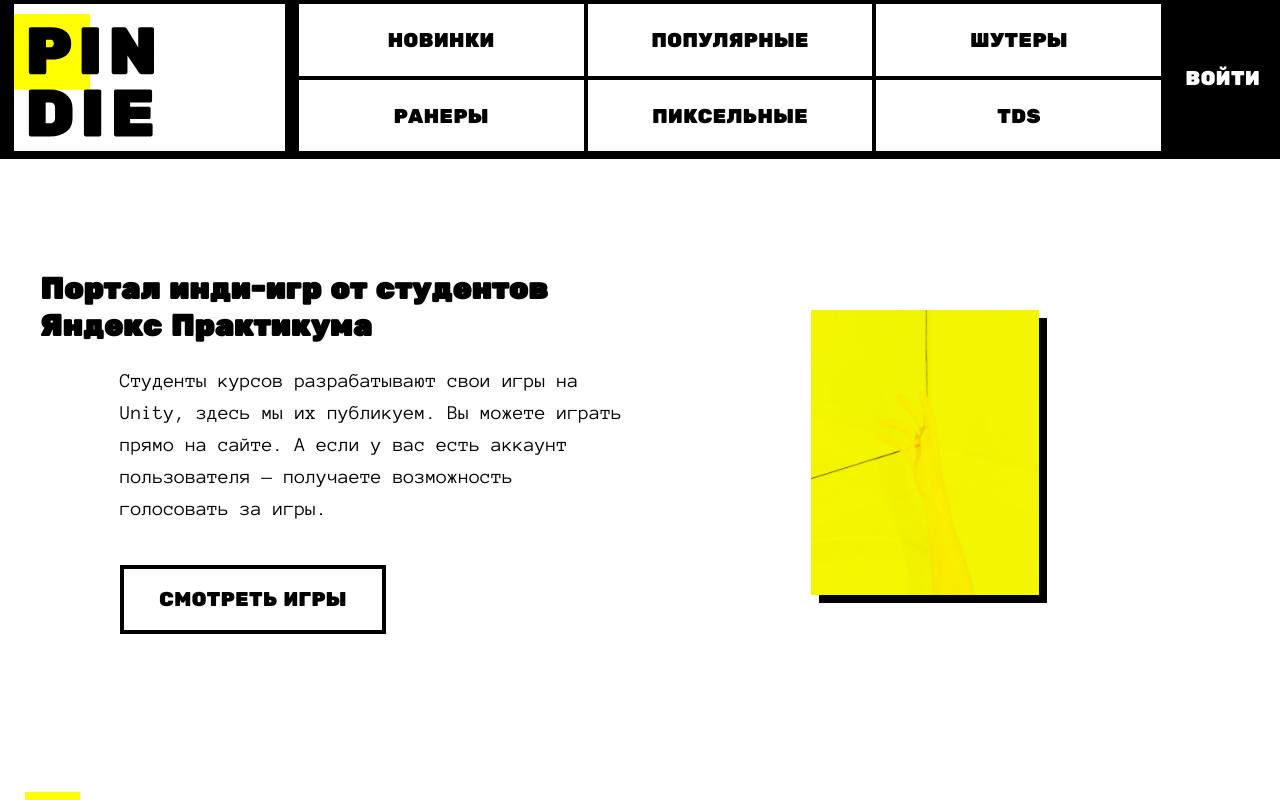
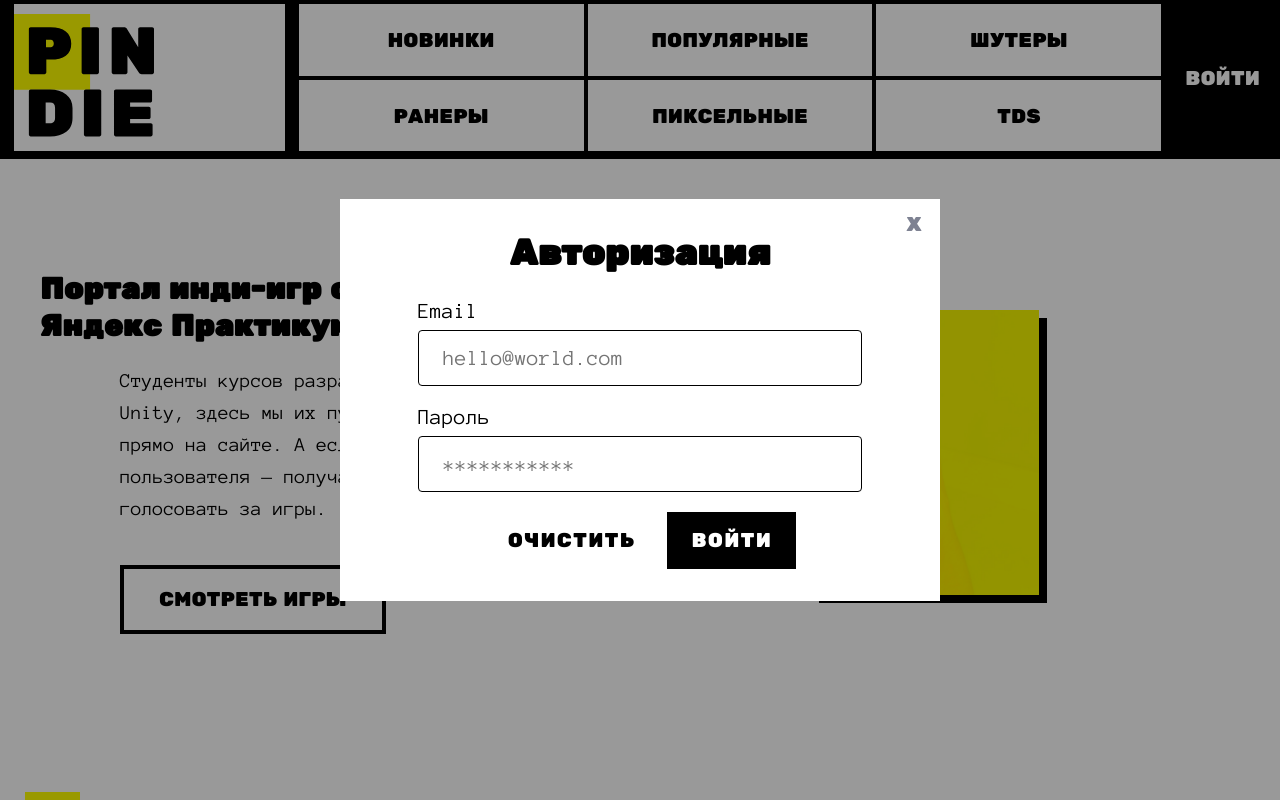
Before and after one commit to devitq/PindieFrontend, a Next.js app: page / in a window 1280 px wide. Both pictures are taken after a click on the button "ВОЙТИ". Shown: the top 800 px of the page. Built offline with nearby package versions, Linux system fonts and the light colour scheme.

Commit message:
Added auth pop-up and added an option to get a promo code

```diff
--- /dev/null
+++ b/app/components/AuthForm/AuthForm.jsx
@@ -0,0 +1,35 @@
+import Styles from "./AuthForm.module.css"
+
+export const AuthForm = () => {
+	return (
+		<form className={Styles["form"]}>
+			<h2 className={Styles["form__title"]}>Авторизация</h2>
+			<div className={Styles["form__fields"]}>
+				<label className={Styles["form__field"]}>
+					<span className={Styles["form__field-title"]}>Email</span>
+					<input
+						className={Styles["form__field-input"]}
+						type="email"
+						placeholder="hello@world.com"
+					/>
+				</label>
+				<label className={Styles["form__field"]}>
+					<span className={Styles["form__field-title"]}>Пароль</span>
+					<input
+						className={Styles["form__field-input"]}
+						type="password"
+						placeholder="***********"
+					/>
+				</label>
+			</div>
+			<div className={Styles["form__actions"]}>
+				<button className={Styles["form__reset"]} type="reset">
+					Очистить
+				</button>
+				<button className={Styles["form__submit"]} type="submit">
+					Войти
+				</button>
+			</div>
+		</form>
+	)
+}
--- /dev/null
+++ b/app/components/AuthForm/AuthForm.module.css
@@ -0,0 +1,94 @@
+.form {
+	display: flex;
+	flex-direction: column;
+	align-items: center;
+}
+
+.form__title {
+	margin-bottom: 24px;
+	font-size: 36px;
+}
+
+.form__fields {
+	display: flex;
+	flex-direction: column;
+	width: 100%;
+}
+
+.form__field {
+	display: flex;
+	flex-direction: column;
+	margin-bottom: 20px;
+}
+
+.form__field-title {
+	margin-bottom: 8px;
+	font-size: 22px;
+}
+
+.form__field-input {
+	width: 100%;
+	border: 1px solid #000000;
+	border-radius: 4px;
+	padding: 16px 24px;
+	font-family: inherit;
+	font-size: 22px;
+}
+
+.form__actions {
+	display: flex;
+	justify-content: center;
+	width: 100%;
+	gap: 8px;
+}
+
+.form__reset {
+	font-family: "Rubic One", sans-serif;
+	background-color: transparent;
+	font-size: 20px;
+	letter-spacing: 1.2px;
+	text-transform: uppercase;
+	border: none;
+	padding: 16px 24px;
+	transition:
+		color 0.3s ease-in-out,
+		background-color 0.3s ease-in-out;
+}
+
+.form__reset:hover {
+	color: yellow;
+	background-color: #000;
+}
+
+.form__reset:disabled {
+	opacity: 0.9;
+	pointer-events: none;
+}
+
+.form__reset:hover + .form__submit {
+	color: #000;
+	background-color: transparent;
+}
+
+.form__submit {
+	background-color: #000;
+	color: #fff;
+	font-family: "Rubic One", sans-serif;
+	font-size: 20px;
+	letter-spacing: 1.2px;
+	text-transform: uppercase;
+	border: none;
+	padding: 16px 24px;
+	transition:
+		color 0.3s ease-in,
+		background-color 0.3s ease-in;
+}
+
+.form__submit:hover {
+	color: yellow;
+}
+
+.form__submit:disabled {
+	opacity: 0.5;
+	pointer-events: none;
+}
--- a/app/components/CardsList/CardsList.jsx
+++ b/app/components/CardsList/CardsList.jsx
@@ -13,6 +13,7 @@ export const CardsList = (props) => {
 					<li key={index} className={Styles["cards-list__item"]}>
 						<a
 							href={gameData.link}
+							target="_blank"
 							className={Styles["card-list__link"]}
 						>
 							<Card gameData={gameData} />
--- a/app/components/Header/Header.jsx
+++ b/app/components/Header/Header.jsx
@@ -1,6 +1,24 @@
+"use client"
+
+import { useState } from "react"
+
+import { AuthForm } from "../AuthForm/AuthForm"
+import { Overlay } from "../Overlay/Overlay"
+import { Popup } from "../Popup/Popup"
+
 import Styles from "./Header.module.css"
 
 export const Header = () => {
+	const [popupIsOpened, setPopupIsOpened] = useState(false)
+
+	const openPopup = () => {
+		setPopupIsOpened(true)
+	}
+
+	const closePopup = () => {
+		setPopupIsOpened(false)
+	}
+
 	return (
 		<header className={Styles["header"]}>
 			<a href="/" className={Styles["logo"]}>
@@ -44,9 +62,18 @@ export const Header = () => {
 					</li>
 				</ul>
 				<div className={Styles["auth"]}>
-					<button className={Styles["auth__button"]}>Войти</button>
+					<button
+						className={Styles["auth__button"]}
+						onClick={openPopup}
+					>
+						Войти
+					</button>
 				</div>
 			</nav>
+			<Overlay isOpened={popupIsOpened} closePopup={closePopup} />
+			<Popup isOpened={popupIsOpened} closePopup={closePopup}>
+				<AuthForm />
+			</Popup>
 		</header>
 	)
 }
--- /dev/null
+++ b/app/components/Overlay/Overlay.jsx
@@ -0,0 +1,10 @@
+import Styles from "./Overlay.module.css"
+
+export const Overlay = (props) => {
+	return (
+		<div
+			className={`${Styles["overlay"]} ${props.isOpened && Styles["overlay_is-opened"]}`}
+			onClick={props.closePopup}
+		></div>
+	)
+}
--- /dev/null
+++ b/app/components/Overlay/Overlay.module.css
@@ -0,0 +1,12 @@
+.overlay {
+	position: fixed;
+	top: 0;
+	left: 0;
+	inset: 0;
+	background-color: rgb(0 0 0 / 0.4);
+	display: none;
+}
+
+.overlay_is-opened {
+	display: block;
+}
--- /dev/null
+++ b/app/components/Popup/Popup.jsx
@@ -0,0 +1,24 @@
+import Styles from "./Popup.module.css"
+
+export const Popup = (props) => {
+	return (
+		<div
+			className={`${Styles["popup"]} ${props.isOpened && Styles["popup_is-opened"]}`}
+		>
+			<button className={Styles["close"]} onClick={props.closePopup}>
+				<svg
+					className={Styles["close-icon"]}
+					xmlns="http://www.w3.org/2000/svg"
+					fill="none"
+					viewBox="0 0 16 25"
+				>
+					<path
+						fill="#7E8292"
+						d="M15.3321 18.34c.04.0667.06.1533.06.26 0 .0933-.0467.1867-.14.28-.08.08-.18.12-.3.12h-4.5c-.36 0-.63332-.1533-.81999-.46l-1.74-2.68-1.66 2.68c-.18667.3067-.46.46-.82.46h-4.36c-.120001 0-.226667-.04-.320001-.12-.08-.0933-.12-.1867-.12-.28 0-.1067.02-.1933.06-.26l4.200001-6.5-3.78-6.18c-.04-.08-.06-.16667-.06-.26s.04-.18.12-.26c.09333-.09333.2-.14.32-.14h4.34c.37333 0 .65333.16667.84.5l1.4 2.44 1.52-2.44c.18667-.33333.46669-.5.83999-.5h4.14c.12 0 .22.04667.3.14.0933.08.14.17333.14.28 0 .09333-.02.17333-.06.24l-3.86 6.12 4.26 6.56Z"
+					/>
+				</svg>
+			</button>
+			<div className={Styles.content}>{props.children}</div>
+		</div>
+	)
+}
--- /dev/null
+++ b/app/components/Popup/Popup.module.css
@@ -0,0 +1,41 @@
+.popup {
+	position: fixed;
+	top: 50%;
+	left: 50%;
+	transform: translate(-50%, -50%);
+	width: 600px;
+	background-color: #fff;
+	padding: 32px 78px;
+	display: none;
+	z-index: 3;
+}
+
+.popup_is-opened {
+	display: block;
+}
+
+.close {
+	background-color: transparent;
+	border: none;
+	position: absolute;
+	top: 12px;
+	right: 12px;
+}
+
+.close-icon {
+	width: 16px;
+	height: 25px;
+	transition: opacity 0.3s ease-in-out;
+}
+
+.close-icon:hover {
+	cursor: pointer;
+	opacity: 0.6;
+}
+
+@media (width <= 650px) {
+	.popup {
+		width: 90%;
+		padding: 32px 24px;
+	}
+}
--- a/app/components/Promo/Promo.jsx
+++ b/app/components/Promo/Promo.jsx
@@ -1,6 +1,30 @@
+"use client"
+
+import { useState, useEffect } from "react"
+
 import Styles from "./Promo.module.css"
 
 export const Promo = () => {
+	const [codeIsVisible, setCodeIsVisible] = useState(false)
+
+	const handleButtonClick = () => {
+		if (!codeIsVisible) {
+			setCodeIsVisible(true)
+		}
+	}
+
+	useEffect(() => {
+		let timeout
+		if (codeIsVisible) {
+			timeout = setTimeout(() => {
+				setCodeIsVisible(false)
+			}, 5000)
+		}
+		return () => {
+			clearTimeout(timeout)
+		}
+	}, [codeIsVisible])
+
 	return (
 		<section className={Styles.promo}>
 			<div>
@@ -9,8 +33,15 @@ export const Promo = () => {
 					Скидка на все курсы Яндекс Практикума для пользователей
 					нашего сайта!
 				</p>
-				<button className={`button ${Styles.promo__button}`}>
-					Получить код
+				<button
+					className={`button ${Styles.promo__button}`}
+					onClick={handleButtonClick}
+				>
+					{codeIsVisible ? (
+						<span className={Styles["promo-code"]}>WEBTEENS10</span>
+					) : (
+						"Получить код"
+					)}
 				</button>
 			</div>
 			<img
--- a/app/globals.css
+++ b/app/globals.css
@@ -16,6 +16,26 @@
 	src: url(/fonts/anonymouspro-bold.woff);
 	font-weight: bold;
 	font-display: swap;
+}
+
+/* custom scrollbar */
+::-webkit-scrollbar {
+	width: 20px;
+}
+
+::-webkit-scrollbar-track {
+	background-color: transparent;
+}
+
+::-webkit-scrollbar-thumb {
+	background-color: #d6dee1;
+	border-radius: 20px;
+	border: 6px solid transparent;
+	background-clip: content-box;
+}
+
+::-webkit-scrollbar-thumb:hover {
+	background-color: #a8bbbf;
 }
 
 *,
```
